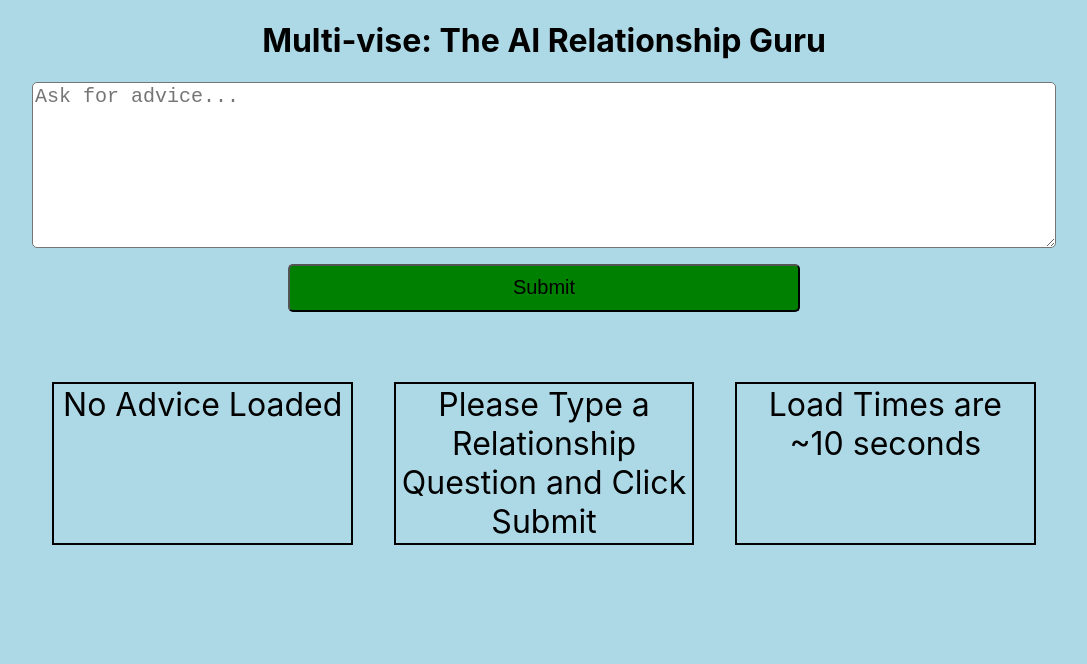
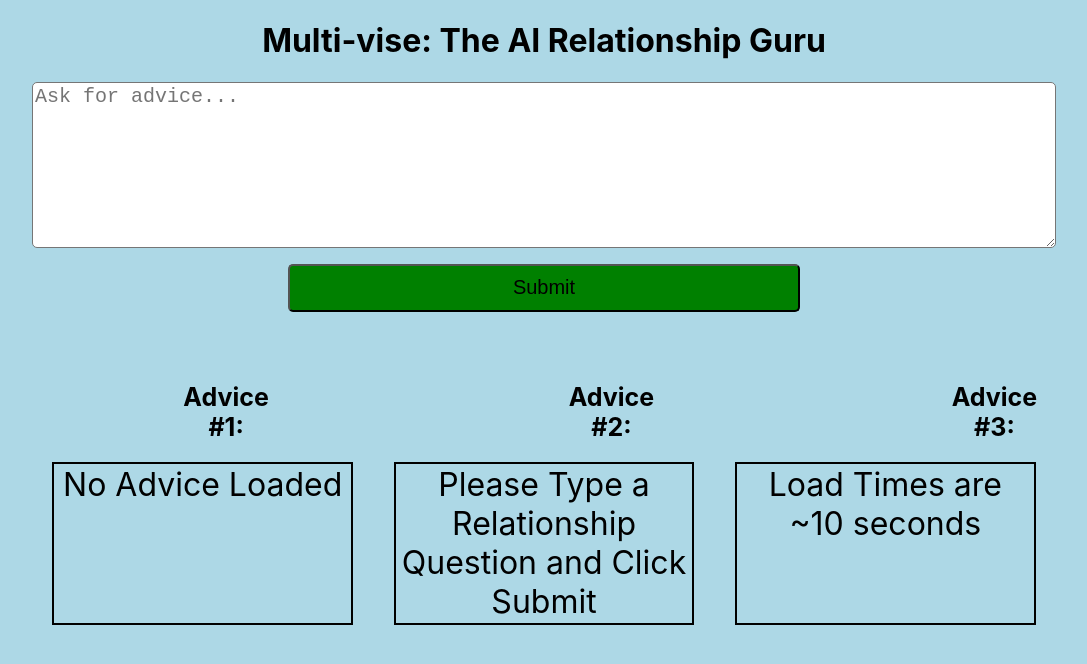
Before and after one commit to dyu222/Multi-Vise, a React (Create React App) app in the folder flask_react/: page / in a window 1280 px wide. Shown: the top 664 px of the page, without its empty margins (96-1183 px from the left). Built offline with nearby package versions, Linux system fonts and the light colour scheme.

Commit message:
Putting "Advice #X" out of box

```diff
--- a/flask_react/src/components/SearchBar.jsx
+++ b/flask_react/src/components/SearchBar.jsx
@@ -86,11 +86,14 @@ async function getResults(question){
   console.log(score2)
   console.log(score3)
 
-  document.getElementById("res1").innerHTML = 'Advice #1: ' + res1
+  document.getElementById("res1").innerHTML = res1
+  //'Advice #1: ' + res1
   document.getElementById("score1").innerHTML = 'Sentiment Score: ' + score1
-  document.getElementById("res2").innerHTML = 'Advice #2: ' + res2
+  document.getElementById("res2").innerHTML = res2
+  //'Advice #2: ' + res2
   document.getElementById("score2").innerHTML = 'Sentiment Score: ' + score2
-  document.getElementById("res3").innerHTML = 'Advice #3: ' + res3
+  document.getElementById("res3").innerHTML = res3
+  //'Advice #3: ' + res3
   document.getElementById("score3").innerHTML = 'Sentiment Score: ' + score3
   //document.getElementById("result").setAttribute('results', [])
 }
@@ -107,7 +110,12 @@ const SearchBar = () => (
     <div className="search-container">
         <textarea id="questionField" type="text" placeholder="Ask for advice..." cols="40" rows="5"></textarea>
         <button id="subButton" className='submit-button' type="submit" onClick={getVal} style={{marginBottom:'2%'}}>Submit</button>
-        <div style={{display: 'flex', marginTop: '50px'}}>
+        <div style={{display: 'flex', marginTop: '50px', fontWeight: 'bold', fontSize: '25px'}}>
+          <div style={{marginLeft: '135px', marginRight: '265px'}}>Advice #1:</div>
+          <div style={{marginRight: '260px'}}>Advice #2:</div>
+          <div style={{}}>Advice #3:</div>
+        </div>
+        <div style={{display: 'flex', marginTop: '20px'}}>
           <div style={{display:'flex', flexDirection:'column', border:'2px solid black', width:'30%', marginLeft:'2%', marginRight:'2%',marginBottom:'2%'}}>
             <h1 id="res1" style={{margin:'0.25%', fontWeight:'400'}}>No Advice Loaded{res1}</h1>
             <h3 id="score1" style={{margin:'0.25%', fontWeight:'200', marginTop: 'auto'}}>{score1}</h3>
```
